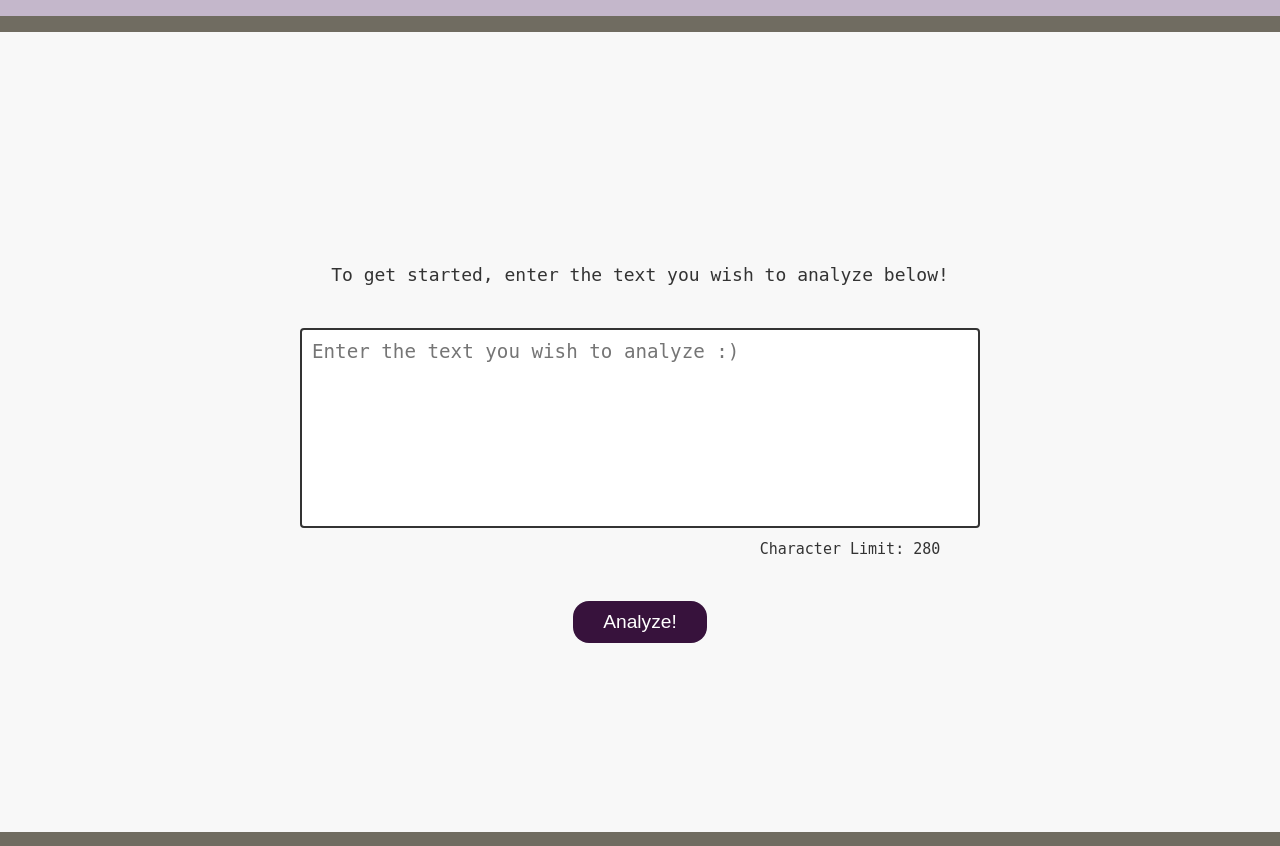
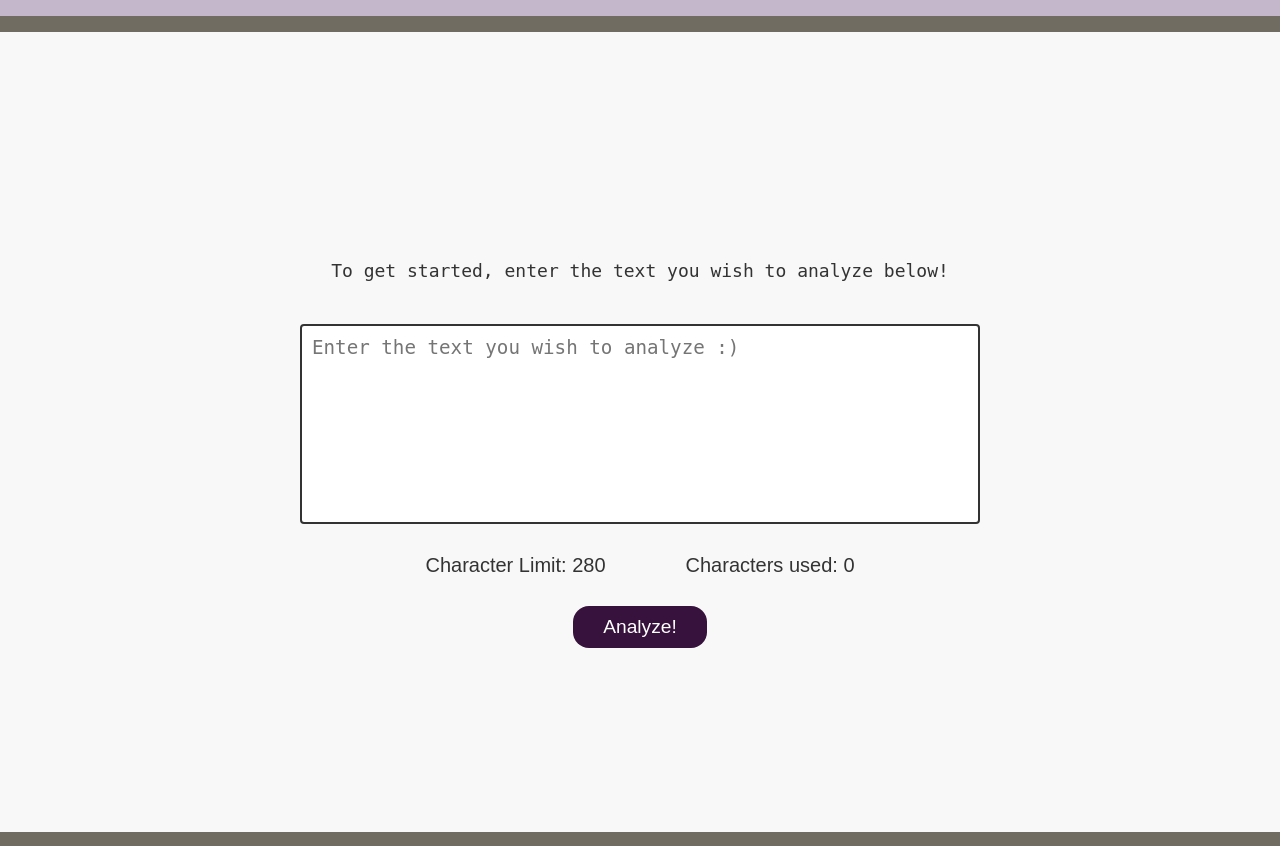
Before and after one commit to praticodes/Compel-O-Meter-2.0, a Flask app: page /launch in a window 1280 px wide. Shown: the top 846 px of the page. Run offline with Flask 3, Linux system fonts and the light colour scheme.

Commit message:
added character counter

```diff
--- a/static/style.css
+++ b/static/style.css
@@ -92,12 +92,7 @@ p {
   font-family: 'Inconsolata', monospace;
 }
 
-.char{
- margin-left: 420px;
- padding-top: 0px;
- font-size: 15px;
- font-family: 'Inconsolata', monospace;
-}
+
 
 form {
   display: flex;
@@ -117,6 +112,21 @@ textarea {
   resize: none;
   font-family: 'Inconsolata', monospace;
 }
+
+ul.chars {
+      list-style-type: none;
+      margin: 0;
+      padding-bottom: 10px;
+      display: flex; /* Use flexbox layout */
+      justify-content: space-between; /* Spread items evenly */
+    }
+
+    ul.chars li {
+      display: inline;
+      padding: 2vh 5vh;
+      font-family: 'Inconsolata' monospace;
+      font-size: 2.5vh;
+    }
 
 input[type="submit"] {
   padding: 10px 30px;
--- a/templates/launch.html
+++ b/templates/launch.html
@@ -30,7 +30,10 @@
         <p>To get started, enter the text you wish to analyze below!</p>
         <form action="{{ url_for('submit') }}" method="POST">
             <textarea id="text" name="text" maxlength="280" placeholder="Enter the text you wish to analyze :)" required></textarea>
-            <p class="char">Character Limit: 280</p>
+           <ul class="chars">
+               <li>Character Limit: 280</li>
+               <li>Characters used: <span id="count">0</span></li>
+           </ul>
             <input type="submit" value="Analyze!">
         </form>
     </div>
@@ -38,5 +41,13 @@
     <div id="line"></div>
     <div id="line3"></div>
     <div id="line2"></div>
+<script>
+    const textbox = document.getElementById('text')
+    const counter = document.getElementById('count')
+    function updateCounter(){
+       counter.textContent = textbox.value.length
+    }
+    textbox.oninput = updateCounter;
+</script>
 </body>
 </html>
```
